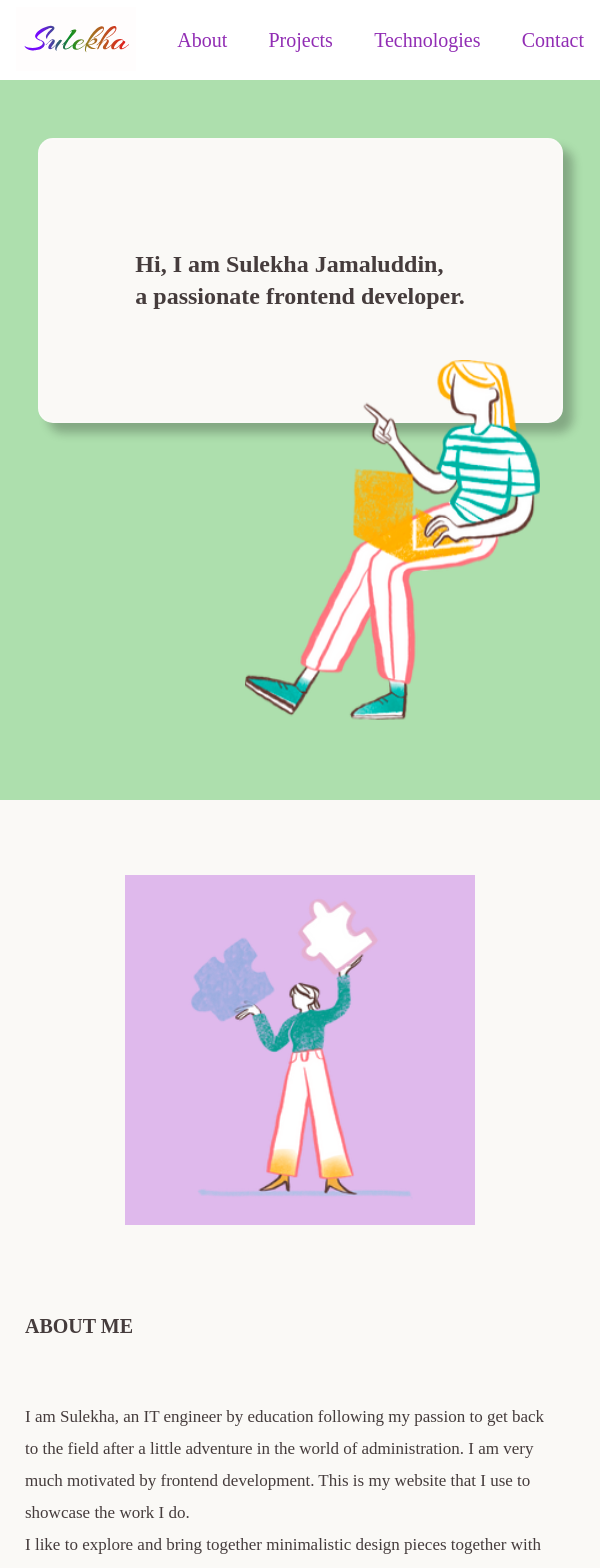
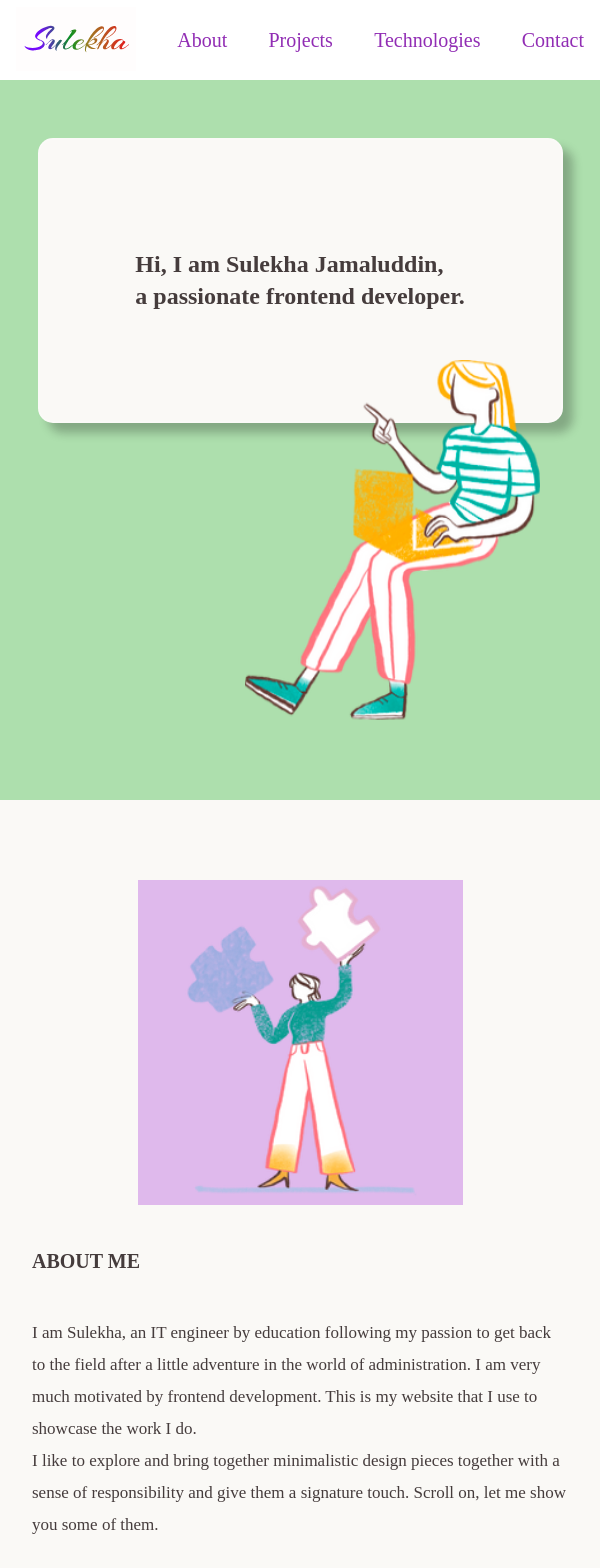
Before and after one commit to sulekhajamaluddin/portfolio, a React (Create React App) app: page / in a window 600 px wide. Shown: the top 1568 px of the page. Built offline with nearby package versions, Linux system fonts and the light colour scheme; a web font is replaced by a local one.

Commit message:
Fix About

```diff
--- a/src/components/About.jsx
+++ b/src/components/About.jsx
@@ -2,9 +2,9 @@ import profilepic from "../assets/womanwithpuzzle.png";
 
 export default function About() {
   return (
-    <div className="about" id="about">
-      <div className="about__section-one">
-        <div className="about__content">
+    <div id="about">
+      <div className="section-one">
+        <div className="content">
           <h2>ABOUT ME</h2>
           <p>
             I am Sulekha, an IT engineer by education following my passion to
@@ -17,10 +17,8 @@ export default function About() {
           </p>
         </div>
       </div>
-      <div className="about__section-two">
-        <div className="frame">
-          <img className="frame__pic" src={profilepic} alt="A person" />
-        </div>
+      <div className="section-two">
+        <img className="frame-pic" src={profilepic} alt="A person" />
       </div>
     </div>
   );
--- a/src/styles/base/variables.css
+++ b/src/styles/base/variables.css
@@ -15,6 +15,8 @@
   --space-small: 8px;
   --space-medium: 16px;
   --space-big: 32px;
+  --space-top: 80px;
+  --space-title: 40px;
 }
 
 /*Others*/
--- a/src/styles/components/About.css
+++ b/src/styles/components/About.css
@@ -1,111 +1,93 @@
-.about {
+#about {
   width: 100vw;
   height: 100vh;
   background-color: var(--color-white-pale);
   display: flex;
 }
 
-.about__section-one {
+#about .section-one {
   width: 40vw;
-  padding-left: 50px;
-  padding-right: 50px;
+  padding-left: var(--space-big);
+  padding-right: var(--space-big);
   display: flex;
   flex-direction: column;
   justify-content: center;
 }
 
-.about__content {
-  width: 505px;
-  height: 400px;
-  display: flex;
-  flex-direction: column;
-  justify-content: space-around;
+#about h2 {
+  margin-bottom: var(--space-title);
 }
 
-.about__section-two {
+#about .section-two {
   width: 60vw;
   height: 100vh;
-  margin-top: 20px;
   display: flex;
   justify-content: center;
   align-items: center;
 }
 
-.frame {
-  width: 625px;
-  height: 690px;
-  display: flex;
-  justify-content: center;
-  align-items: center;
+#about .frame-pic {
+  height: 70%;
+  width: 60%;
 }
 
-.frame__pic {
-  height: 90%;
-  width: 90%;
-}
+/*Phones and Phablets*/
 
-/*Phones : iPhone SE, iPhone XR, iPhone 12 Pro, Samsung Galaxy S20 Ultra*/
-
-/*Media queries for iPhone SE, iPhone XR, iPhone 12 Pro, Samsung Galaxy S20 Ultra*/
-
-@media screen and (min-width: 375px) and (max-width: 767px) {
-  .about {
+@media screen and (min-width: 375px) and (max-width: 749px) {
+  #about {
     height: auto;
     flex-direction: column;
   }
 
-  .about__section-one {
+  #about .section-one {
     order: 2;
     width: 100vw;
     height: auto;
-    padding-left: 25px;
-    padding-right: 25px;
+    padding-left: var(--space-big);
+    padding-right: var(--space-big);
+    margin-bottom: var(--space-big);
   }
 
-  .about__content {
-    width: 95%;
-    height: 450px;
-    justify-content: space-evenly;
+  #about h2 {
+    margin-top: var(--space-title);
+    margin-bottom: var(--space-title);
   }
 
-  .about__content h2 {
-    margin-top: 15px;
+  #about .section-two {
+    width: 100vw;
+    height: auto;
+    margin-top: var(--space-top);
   }
 
-  .about__section-two {
-    width: 100%;
-    height: auto;
-    margin-top: 75px;
-    margin-bottom: 10px;
+  #about .frame-pic {
+    width: 325px;
+    height: 325px;
+    background-color: var(--color-purple-light);
   }
 
-  .frame {
-    width: 350px;
-    height: 350px;
-    background-color: var(--color-purple-light);
+  @media screen and (min-width: 550px) and (max-width: 749px) {
+    #about {
+      height: 100vh;
+    }
   }
 }
 
 /*Tablet*/
 
-/*Ipad Mini, Ipad Air, Surface Pro 7*/
-
-@media screen and (min-width: 768px) and (max-width: 1024px) {
-  .about__section-one {
-    padding-left: 25px;
-    padding-right: 25px;
-  }
-
-  .about__content {
-    width: 250px;
-    height: 400px;
-  }
-
-  .about__content h2 {
-    margin-bottom: 30px;
-  }
-
-  .frame {
+@media screen and (min-width: 750px) and (max-width: 1000px) {
+  #about .frame-pic {
+    height: 60%;
+    width: 70%;
     background-color: var(--color-purple-light);
   }
 }
+
+/*Larger Screens*/
+
+@media screen and (min-width: 1001px) and (max-width: 1280px) {
+  #about .frame-pic {
+    height: 60%;
+    width: 60%;
+    background-color: var(--color-purple-light);
+  }
+}
```
